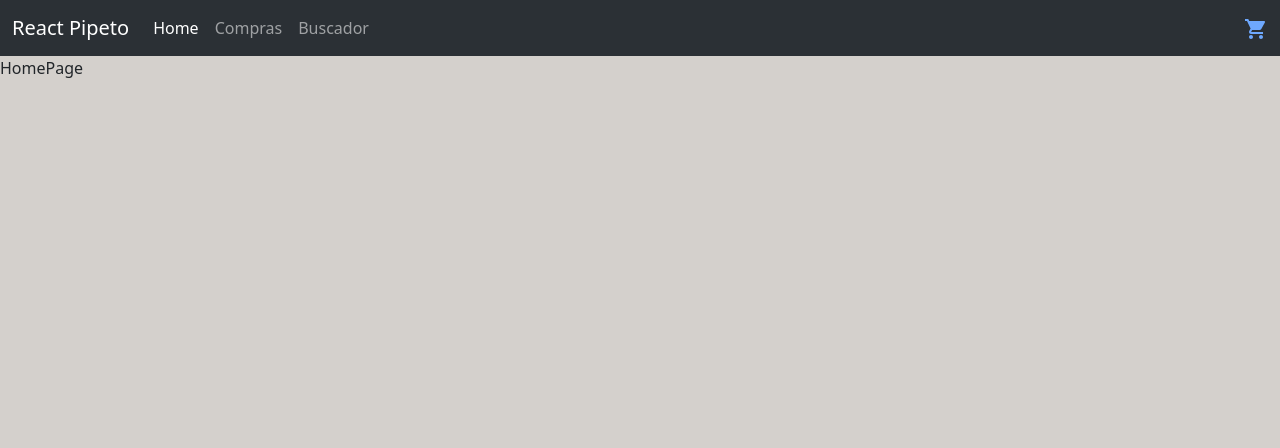
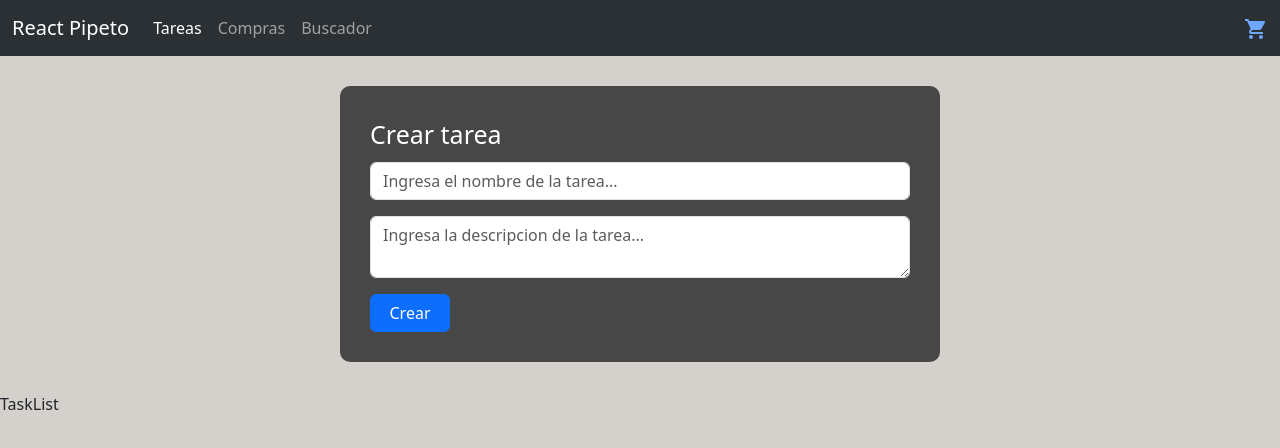
Before and after one commit to Pipeto84/my-react, a React (Vite) app: page /tareas in a window 1280 px wide. Before the commit this address led to /. Shown: the top 448 px of the page. Built offline with nearby package versions, Linux system fonts and the light colour scheme; no server answers.

Commit message:
formulario

```diff
--- a/src/App.jsx
+++ b/src/App.jsx
@@ -1,11 +1,12 @@
 import { NavBar } from './components/NavBar'
 import { Navigate, Route, Routes } from 'react-router-dom'
 import { HomePage } from './pages/HomePage'
-import { Compras } from './pages/ComprasPage'
+import { ComprasPage } from './pages/ComprasPage'
 import { CarritoPage } from './pages/CarritoPage'
+import { BuscadorPage } from './pages/BuscadorPage'
+import { TasksPage } from './pages/TasksPage'
 import { ProductosProvider } from './context/ProductosProvider'
 import { CarritoProvider } from './context/CarritoProvider'
-import { BuscadorPage } from './pages/BuscadorPage'
 import { ClimaProvider } from './context/ClimaProvider'
 import { MovieProvider } from './context/MovieProvider'
 
@@ -19,7 +20,8 @@ export const App = () => {
             <div>
               <Routes>
                 <Route path='/' element={<HomePage></HomePage>}></Route>
-                <Route path='/compras' element={<Compras></Compras>}></Route>
+                <Route path='/tareas' element={<TasksPage></TasksPage>}></Route>
+                <Route path='/compras' element={<ComprasPage></ComprasPage>}></Route>
                 <Route path='/carrito' element={<CarritoPage></CarritoPage>}></Route>
                 <Route path='/buscador' element={<BuscadorPage></BuscadorPage>}></Route>
                 <Route path='/*' element={<Navigate to='/' />}></Route>
--- a/src/components/NavBar.jsx
+++ b/src/components/NavBar.jsx
@@ -16,7 +16,7 @@ export const NavBar = () => {
         <div className="collapse navbar-collapse" id="navbarNav">
           <ul className="navbar-nav">
             <li className="nav-item">
-              <NavLink to='/' className="nav-link" >Home</NavLink>
+              <NavLink to='/tareas' className="nav-link" >Tareas</NavLink>
             </li>
             <li className="nav-item">
               <NavLink to='/compras' className="nav-link" >Compras</NavLink>
--- /dev/null
+++ b/src/components/tasks/TaskForm.jsx
@@ -0,0 +1,37 @@
+import { useState } from "react";
+import "../../styles/Tasks.css";
+
+export const TaskForm = () => {
+  const [titulo, setTitulo] = useState('')
+  const [descripcion, setDescripcion] = useState('')
+
+  return (
+    <form>
+      <div className="formulario">
+        <div className="mb-3">
+          <label
+            htmlFor="exampleInputEmail1"
+            className="form-label labelTitulo"
+          >
+            Crear tarea
+          </label>
+          <input
+            type="text"
+            className="form-control tareaTitulo"
+            id="exampleInputEmail1"
+            placeholder="Ingresa el nombre de la tarea..."
+          />
+        </div>
+        <div className="mb-3">
+          <textarea
+            className="form-control tareaDescripcion"
+            placeholder="Ingresa la descripcion de la tarea...">
+          </textarea>
+        </div>
+        <button type="submit" className="btn btn-primary tareaBotonCrear">
+          Crear
+        </button>
+      </div>
+    </form>
+  );
+};
--- /dev/null
+++ b/src/components/tasks/TaskList.jsx
@@ -0,0 +1,7 @@
+import React from 'react'
+
+export const TaskList = () => {
+  return (
+    <div>TaskList</div>
+  )
+}
--- a/src/pages/ComprasPage.jsx
+++ b/src/pages/ComprasPage.jsx
@@ -3,7 +3,7 @@ import { ProductoContext } from '../context/ProductosContext'
 import { Card } from '../components/Card'
 import '../styles/Compras.css'
 
-export const Compras = () => {
+export const ComprasPage = () => {
   const {productos} = useContext(ProductoContext)
   return (
     <div className="contenedor-compras">
--- /dev/null
+++ b/src/pages/TasksPage.jsx
@@ -0,0 +1,11 @@
+import { TaskForm } from '../components/tasks/TaskForm'
+import { TaskList } from '../components/tasks/TaskList'
+
+export const TasksPage = () => {
+  return (
+    <>
+      <TaskForm></TaskForm>
+      <TaskList></TaskList>
+    </>
+  )
+}
--- a/src/styles/Buscador.css
+++ b/src/styles/Buscador.css
@@ -1,6 +1,6 @@
 .buscar {
   text-align: center;
-  background-color: #1769aa;
+  background-color: #2f7cbb;
   height: 1000px;
 }
 .titulo {
--- /dev/null
+++ b/src/styles/Tasks.css
@@ -0,0 +1,18 @@
+.formulario {
+  max-width: 600px;
+  padding: 30px;
+  background-color: rgb(71, 71, 71);
+  margin: 30px auto;
+  border-radius: 10px;
+
+  display: flex;
+  flex-direction: column;
+}
+.labelTitulo {
+  font-size: 25px;
+  color: white;
+}
+.tareaBotonCrear {
+  align-self: flex-start;
+  width: 80px;
+}
```
